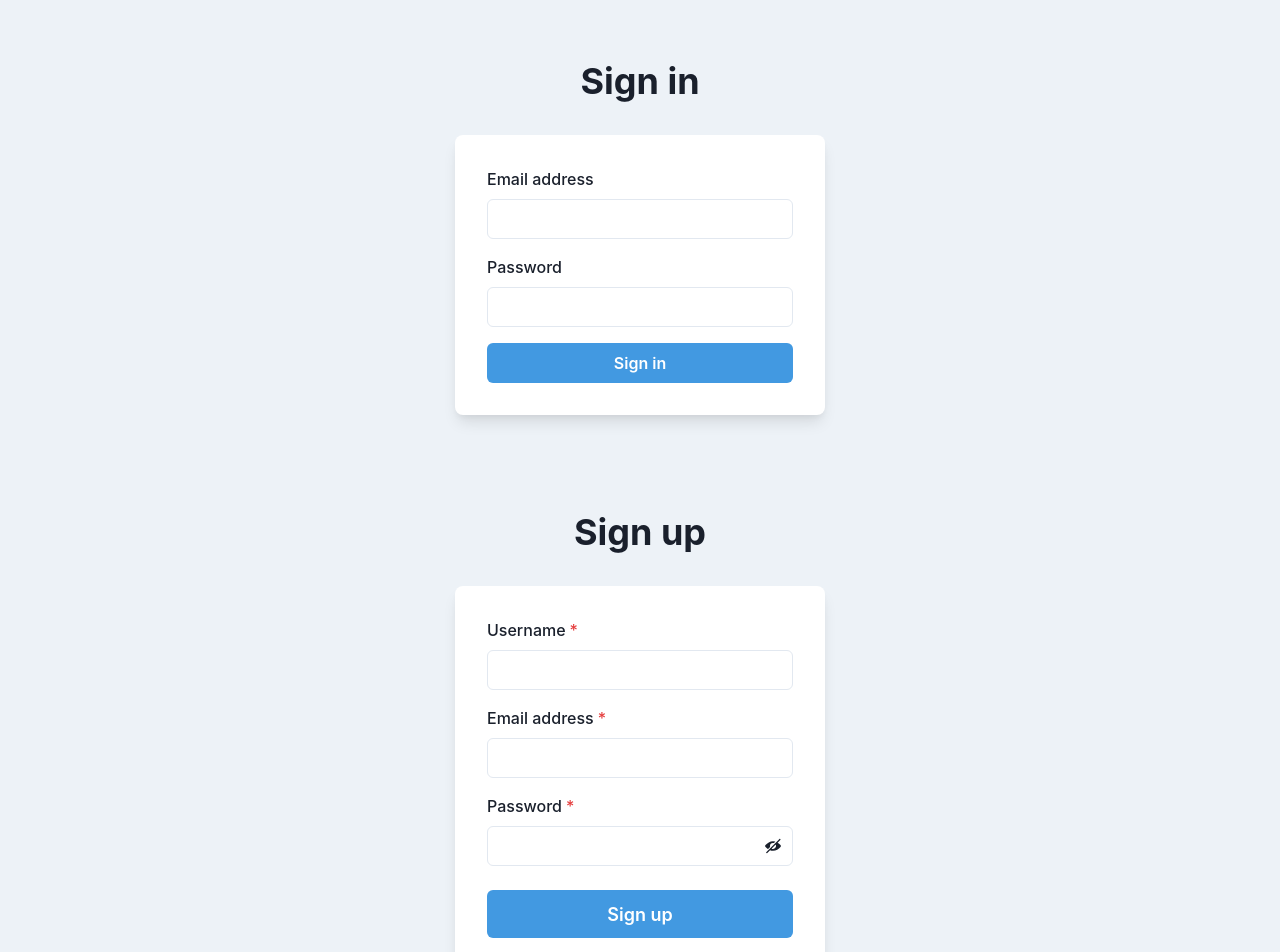
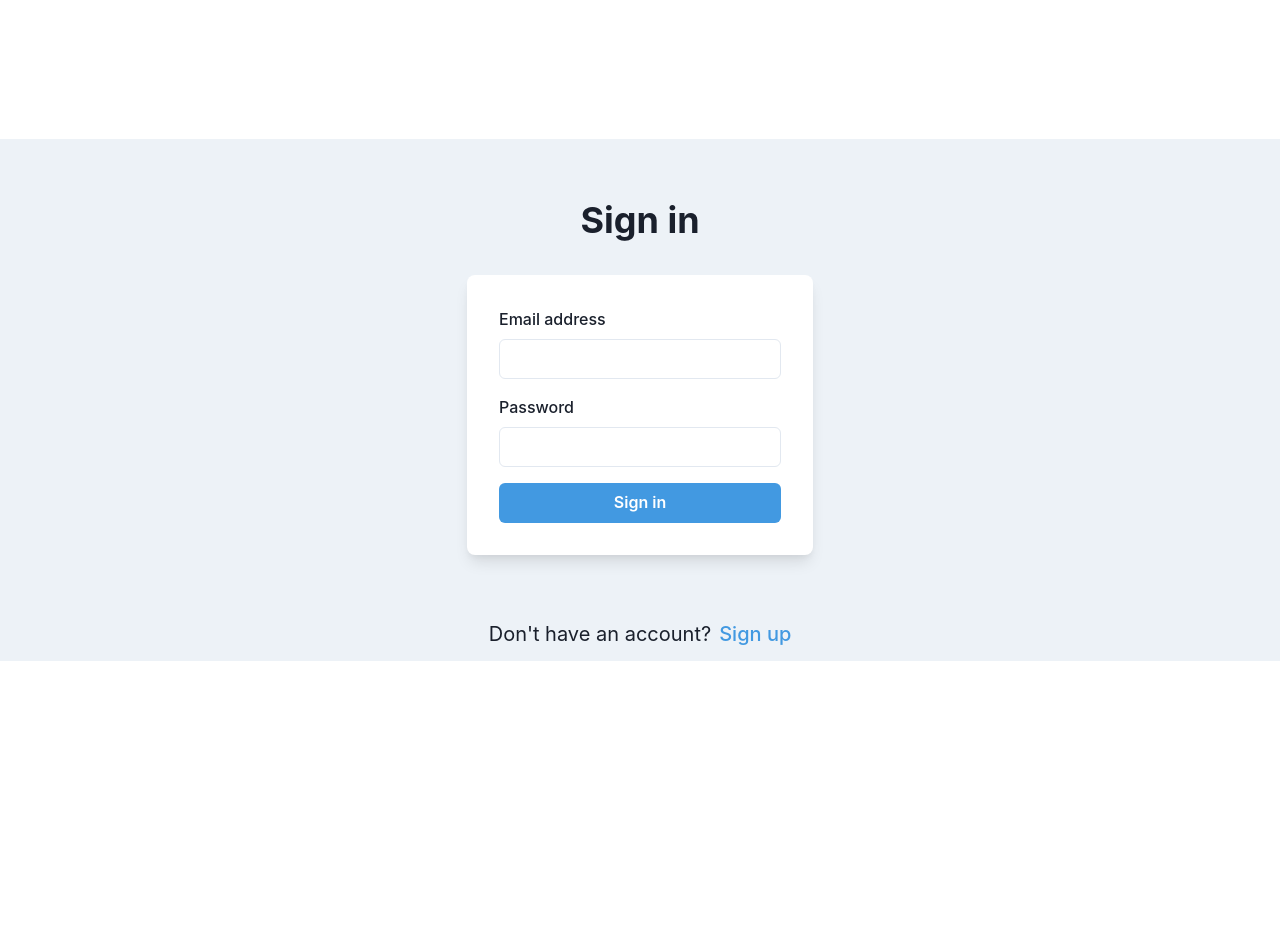
Before and after one commit to martynov-dm/ml_service, a React (Vite) app in the folder frontend/: page /auth in a window 1280 px wide. Shown: the top 952 px of the page. After the commit the page ends 800 px from the top, so only its background shows below. Built offline with nearby package versions, Linux system fonts and the light colour scheme.

Commit message:
working on frontend

```diff
--- a/frontend/package.json
+++ b/frontend/package.json
@@ -17,6 +17,7 @@
     "framer-motion": "^11.1.7",
     "react": "^18.2.0",
     "react-dom": "^18.2.0",
+    "react-hook-form": "^7.51.3",
     "react-router-dom": "^6.22.3"
   },
   "devDependencies": {
--- a/frontend/src/index.css
+++ b/frontend/src/index.css
@@ -14,6 +14,11 @@
   flex-grow: 1;
 }
 
+html, body, #fullheight {
+  min-height: 100% !important;
+  height: 100%;
+}
+
 a {
   font-weight: 500;
   color: #646cff;
@@ -27,9 +32,6 @@ body {
   margin: 0;
   display: flex;
   place-items: center;
-  min-width: 320px;
-  min-height: 100vh;
-  flex-grow: 1;
 }
 
 h1 {
--- a/frontend/src/pages/auth/components/LoginCard.jsx
+++ b/frontend/src/pages/auth/components/LoginCard.jsx
@@ -1,47 +1,70 @@
-import {
-  Box,
-  Button,
-  FormControl,
-  FormLabel,
-  Heading,
-  Input,
-  Stack,
-  useColorModeValue
-} from '@chakra-ui/react';
+import { Box, Button, FormControl, FormErrorMessage, FormLabel, Heading, Input, Stack, useColorModeValue } from '@chakra-ui/react';
+import { useForm } from 'react-hook-form';
 
 export default function LoginCard() {
+  const {
+    handleSubmit,
+    register,
+    formState: { errors, isSubmitting },
+  } = useForm();
+
+  function onSubmit(values) {
+    return new Promise((resolve) => {
+      setTimeout(() => {
+        alert(JSON.stringify(values, null, 2));
+        resolve();
+      }, 3000);
+    });
+  }
+
   return (
     <Stack spacing={8} mx={'auto'} maxW={'lg'} py={12} px={6}>
       <Stack align={'center'}>
         <Heading fontSize={'4xl'}>Sign in</Heading>
       </Stack>
-      <Box
-        rounded={'lg'}
-        bg={useColorModeValue('white', 'gray.700')}
-        boxShadow={'lg'}
-        p={8}
-      >
+      <Box rounded={'lg'} bg={useColorModeValue('white', 'gray.700')} boxShadow={'lg'} p={8}>
+        <form onSubmit={handleSubmit(onSubmit)}>
           <Stack spacing={4}>
-          <FormControl id="email">
+            <FormControl id="email" isInvalid={!!errors.email}>
               <FormLabel>Email address</FormLabel>
-            <Input type="email" />
+              <Input
+                type="email"
+                {...register('email', {
+                  required: 'Email is required',
+                  pattern: {
+                    value: /^[A-Z0-9._%+-]+@[A-Z0-9.-]+\.[A-Z]{2,}$/i,
+                    message: 'Invalid email address',
+                  },
+                })}
+              />
+              <FormErrorMessage><>{errors.email && errors.email.message}</></FormErrorMessage>
             </FormControl>
-          <FormControl id="password">
+            <FormControl id="password" isInvalid={!!errors.password}>
               <FormLabel>Password</FormLabel>
-            <Input type="password" />
+              <Input
+                type="password"
+                {...register('password', {
+                  required: 'Password is required',
+                  minLength: { value: 6, message: 'Password must be at least 6 characters' },
+                })}
+              />
+              <FormErrorMessage><>{errors.password && errors.password.message}</></FormErrorMessage>
             </FormControl>
             <Stack spacing={10}>
               <Button
+                type="submit"
                 bg={'blue.400'}
                 color={'white'}
                 _hover={{
                   bg: 'blue.500',
                 }}
+                isLoading={isSubmitting}
               >
                 Sign in
               </Button>
             </Stack>
           </Stack>
+        </form>
       </Box>
     </Stack>
   );
--- a/frontend/src/pages/auth/components/SignupCard.jsx
+++ b/frontend/src/pages/auth/components/SignupCard.jsx
@@ -1,22 +1,24 @@
 import { ViewIcon, ViewOffIcon } from '@chakra-ui/icons';
-import {
-  Box,
-  Button,
-  FormControl,
-  FormLabel,
-  Heading,
-  Input,
-  InputGroup,
-  InputRightElement,
-  Link,
-  Stack,
-  Text,
-  useColorModeValue
-} from '@chakra-ui/react';
+import { Box, Button, FormControl, FormErrorMessage, FormLabel, Heading, Input, InputGroup, InputRightElement, Link, Stack, Text, useColorModeValue } from '@chakra-ui/react';
 import { useState } from 'react';
+import { useForm } from 'react-hook-form';
 
 export default function SignupCard() {
   const [showPassword, setShowPassword] = useState(false);
+  const {
+    handleSubmit,
+    register,
+    formState: { errors, isSubmitting },
+  } = useForm();
+
+  function onSubmit(values) {
+    return new Promise((resolve) => {
+      setTimeout(() => {
+        alert(JSON.stringify(values, null, 2));
+        resolve();
+      }, 3000);
+    });
+  }
 
   return (
     <Stack spacing={8} mx={'auto'} maxW={'lg'} py={12} px={6}>
@@ -25,37 +27,55 @@ export default function SignupCard() {
           Sign up
         </Heading>
       </Stack>
-      <Box
-        rounded={'lg'}
-        bg={useColorModeValue('white', 'gray.700')}
-        boxShadow={'lg'}
-        p={8}
-      >
+      <Box rounded={'lg'} bg={useColorModeValue('white', 'gray.700')} boxShadow={'lg'} p={8}>
+        <form onSubmit={handleSubmit(onSubmit)}>
           <Stack spacing={4}>
-        <FormControl id="username" isRequired>
+            <FormControl id="username" isInvalid={!!errors.username}>
               <FormLabel>Username</FormLabel>
-            <Input type="text" />
+              <Input
+                type="text"
+                {...register('username', {
+                  required: 'Username is required',
+                  minLength: { value: 4, message: 'Username must be at least 4 characters' },
+                })}
+              />
+              <FormErrorMessage><>{errors.username && errors.username.message}</></FormErrorMessage>
             </FormControl>
-          <FormControl id="email" isRequired>
+            <FormControl id="email" isInvalid={!!errors.email}>
               <FormLabel>Email address</FormLabel>
-            <Input type="email" />
+              <Input
+                type="email"
+                {...register('email', {
+                  required: 'Email is required',
+                  pattern: {
+                    value: /^[A-Z0-9._%+-]+@[A-Z0-9.-]+\.[A-Z]{2,}$/i,
+                    message: 'Invalid email address',
+                  },
+                })}
+              />
+              <FormErrorMessage><>{errors.email && errors.email.message}</></FormErrorMessage>
             </FormControl>
-          <FormControl id="password" isRequired>
+            <FormControl id="password" isInvalid={!!errors.password}>
               <FormLabel>Password</FormLabel>
               <InputGroup>
-              <Input type={showPassword ? 'text' : 'password'} />
+                <Input
+                  type={showPassword ? 'text' : 'password'}
+                  {...register('password', {
+                    required: 'Password is required',
+                    minLength: { value: 6, message: 'Password must be at least 6 characters' },
+                  })}
+                />
                 <InputRightElement h={'full'}>
-                <Button
-                  variant={'ghost'}
-                  onClick={() => setShowPassword(showPassword => !showPassword)}
-                >
+                  <Button variant={'ghost'} onClick={() => setShowPassword((showPassword) => !showPassword)}>
                     {showPassword ? <ViewIcon /> : <ViewOffIcon />}
                   </Button>
                 </InputRightElement>
               </InputGroup>
+              <FormErrorMessage><>{errors.password && errors.password.message}</></FormErrorMessage>
             </FormControl>
             <Stack spacing={10} pt={2}>
               <Button
+                type="submit"
                 loadingText="Submitting"
                 size="lg"
                 bg={'blue.400'}
@@ -63,16 +83,14 @@ export default function SignupCard() {
                 _hover={{
                   bg: 'blue.500',
                 }}
+                isLoading={isSubmitting}
               >
                 Sign up
               </Button>
             </Stack>
-          <Stack pt={6}>
-            <Text align={'center'}>
-              Already a user? <Link color={'blue.400'}>Login</Link>
-            </Text>
           </Stack>
-        </Stack>
+        </form>
+
       </Box>
     </Stack>
   );
--- a/frontend/src/pages/auth/index.jsx
+++ b/frontend/src/pages/auth/index.jsx
@@ -1,13 +1,27 @@
-import { Box } from '@chakra-ui/react';
-import React from 'react';
+import { Box, Link, Text } from '@chakra-ui/react';
+import { useState } from 'react';
 import LoginCard from './components/LoginCard';
 import SignupCard from './components/SignupCard';
 
+
 const AuthPage = () => {
+  const [isLogin, setIsLogin] = useState(true);
+
+  const toggleAuthMode = () => {
+    setIsLogin(!isLogin);
+  };
+
   return (
     <Box>
-      <LoginCard />
-      <SignupCard />
+      {isLogin ? <LoginCard /> : <SignupCard />}
+      <Box mt={4} textAlign="center">
+        <Text>
+          {isLogin ? "Don't have an account?" : 'Already have an account?'}
+          <Link variant="link" color={'blue.400'} onClick={toggleAuthMode} ml={2}>
+            {isLogin ? 'Sign up' : 'Log in'}
+          </Link>
+        </Text>
+      </Box>
     </Box>
   );
 };
```
Also changed, not shown: 1 other file (tests, documents, lock files or other folders). Lines whose indentation alone changed are shown as unchanged.
